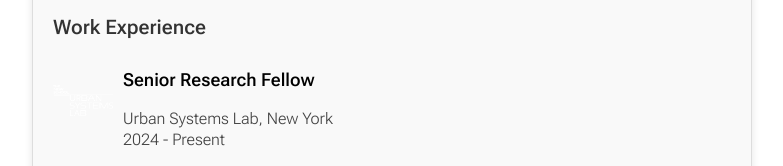
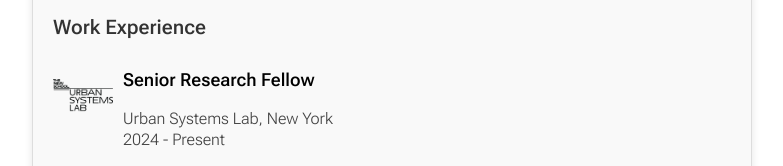
Before and after one commit to ashish-shrs/ashish-shrs.github.io, a plain HTML site: page bio.html in a window 1280 px wide. Shown: the part 851-1017 px from the top of the page, without its empty margins (248-1031 px from the left). Drawn offline with Linux system fonts and the light colour scheme.

Commit message:
Update bio.html

```diff
--- a/bio.html
+++ b/bio.html
@@ -81,7 +81,7 @@
                 <section class="section-work">
                     <h2>Work Experience</h2>
                     <div class="work-item">
-                        <img src="images/usl-logo-2.png" alt="Company Logo">
+                        <img src="images/usl-logo-1.png" alt="Company Logo">
                         <div class="work-info">
                             <h3>Senior Research Fellow</h3>
                             <p>Urban Systems Lab, New York</p>
```
